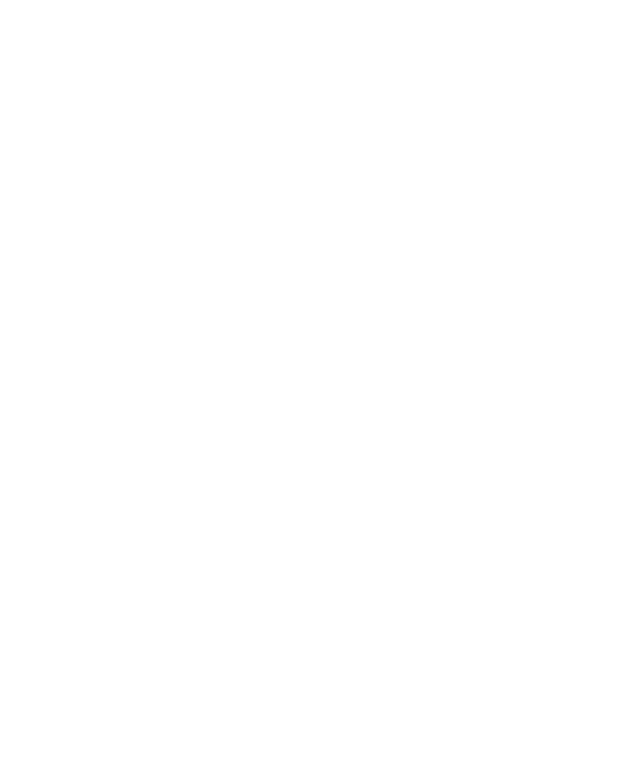
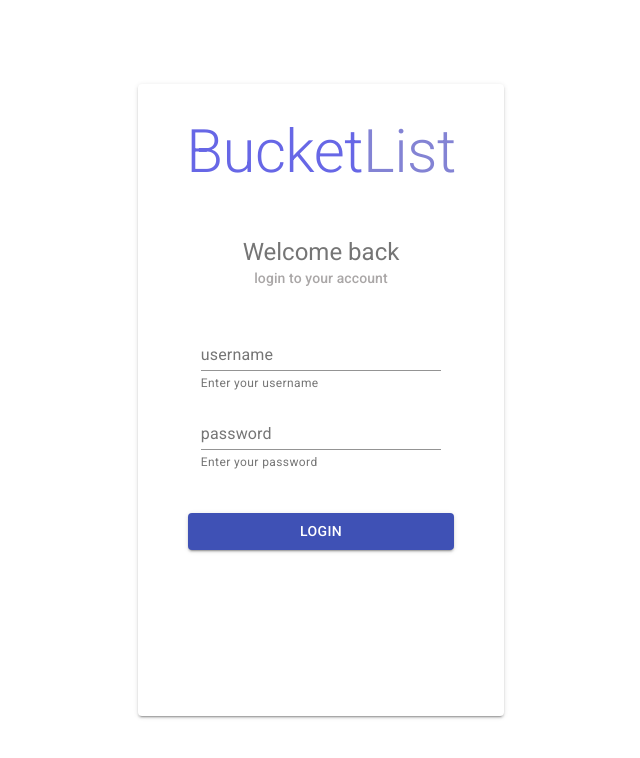
Before and after one commit to cziem/bucketlist, a React (Create React App) app in the folder client/: page /login in a window 1280 px wide. Shown: the top 758 px of the page, without its empty margins (319-959 px from the left). Built offline with nearby package versions, Linux system fonts and the light colour scheme.

Commit message:
try logging in a user

```diff
--- a/client/package.json
+++ b/client/package.json
@@ -5,6 +5,7 @@
 	"dependencies": {
 		"@material-ui/core": "4.1.3",
 		"@material-ui/icons": "4.2.1",
+		"axios": "0.19.0",
 		"react": "^16.8.6",
 		"react-dom": "^16.8.6",
 		"react-router-dom": "5.0.1",
--- a/client/src/components/auth/Login.jsx
+++ b/client/src/components/auth/Login.jsx
@@ -0,0 +1,165 @@
+import React, { useState } from 'react';
+import { makeStyles } from '@material-ui/core/styles';
+import {
+	Grid,
+	Paper,
+	Typography,
+	Button,
+	Input,
+	FormControl,
+	InputLabel,
+	FormHelperText
+} from '@material-ui/core/';
+import isEmpty from '../../validation/isEmpty';
+import axios from 'axios';
+
+const Login = () => {
+	const classes = useStyles();
+	const initialState = {
+		username: '',
+		password: ''
+	};
+	const [{ username, password }, setState] = useState(initialState);
+
+	const handleChange = e => {
+		const { name, value } = e.target;
+		setState(prevState => ({ ...prevState, [name]: value }));
+	};
+
+	const handleSubmit = e => {
+		e.preventDefault();
+
+		if (isEmpty(username) || isEmpty(password)) {
+			alert('You provided invalid creds');
+		} else {
+			const userDetails = {
+				username,
+				password
+			};
+
+			axios
+				.post('/auth/login', userDetails)
+				.then(res => {
+					console.log(res.data);
+				})
+				.catch(err => {
+					console.log(err.response.data);
+				});
+		}
+
+		clearState();
+	};
+
+	const clearState = () => setState({ ...initialState });
+
+	return (
+		<div className={classes.root}>
+			<Grid container>
+				<Grid item xs={12} className={classes.main}>
+					<Paper className={classes.paper} elevation={2}>
+						<Typography variant="h2" className={classes.title}>
+							<span style={{ color: '#6767e6' }}>Bucket</span>
+							<span style={{ color: '#8383d4' }}>List</span>
+						</Typography>
+
+						<div className={classes.leadText}>
+							<Typography variant="h5" className={classes.lead}>
+								Welcome back
+							</Typography>
+							<Typography variant="subtitle2" className={classes.subTitle}>
+								login to your account{' '}
+							</Typography>
+						</div>
+
+						<form onSubmit={handleSubmit} className={classes.form}>
+							<div className={classes.inputGroup}>
+								<FormControl className={classes.formControl}>
+									<InputLabel htmlFor="username">username</InputLabel>
+									<Input
+										id="username"
+										name="username"
+										value={username}
+										onChange={handleChange}
+									/>
+									<FormHelperText id="username">
+										Enter your username
+									</FormHelperText>
+								</FormControl>
+							</div>
+							<div className={classes.inputGroup}>
+								<FormControl className={classes.formControl}>
+									<InputLabel htmlFor="password">password</InputLabel>
+									<Input
+										id="password"
+										name="password"
+										type="password"
+										value={password}
+										onChange={handleChange}
+									/>
+									<FormHelperText id="username">
+										Enter your password
+									</FormHelperText>
+								</FormControl>
+							</div>
+
+							<Button
+								className={classes.btn}
+								variant="contained"
+								color="primary"
+								fullWidth
+								type="submit"
+							>
+								login
+							</Button>
+						</form>
+					</Paper>
+				</Grid>
+			</Grid>
+		</div>
+	);
+};
+
+/* Styles */
+const useStyles = makeStyles(theme => ({
+	root: {
+		flexGrow: 1
+	},
+	main: {
+		display: 'flex',
+		alignItems: 'center',
+		justifyContent: 'center',
+		width: '85%',
+		height: '100vh'
+	},
+	paper: {
+		padding: theme.spacing(2),
+		textAlign: 'center',
+		color: theme.palette.text.secondary,
+		height: '75%'
+	},
+	title: {
+		padding: '1rem 2rem 2rem'
+	},
+	leadText: {
+		marginTop: '1rem'
+	},
+	subTitle: {
+		color: '#aaa7a7'
+	},
+	form: {
+		width: '80%',
+		margin: '10% auto'
+	},
+	inputGroup: {
+		display: 'block',
+		marginBottom: '.5rem'
+	},
+	formControl: {
+		width: '90%'
+	},
+	btn: {
+		margin: '2rem 0'
+	}
+}));
+
+export default Login;
--- a/client/src/routes/routes.jsx
+++ b/client/src/routes/routes.jsx
@@ -2,11 +2,15 @@
 import { BrowserRouter, Route, Switch } from 'react-router-dom';
 import Welcome from '../views/welcome';
 import App from '../components/App';
+import Login from '../components/auth/Login';
+import Signup from '../components/auth/Signup';
 
 const Routes = () => (
 	<BrowserRouter>
 		<Switch>
 			<Route exact path="/" component={Welcome} />
+			<Route exact path="/login" component={Login} />
+			<Route exact path="/signup" component={Signup} />
 			<Route exact path="/dashboard" component={App} />
 		</Switch>
 	</BrowserRouter>
--- /dev/null
+++ b/client/src/validation/isEmpty.js
@@ -0,0 +1,7 @@
+const isEmpty = value =>
+  value === undefined ||
+  value === null ||
+  (typeof value === "object" && Object.keys(value).length === 0) ||
+  (typeof value === "string" && value.trim().length === 0);
+
+export default isEmpty;
--- a/client/src/views/welcome.jsx
+++ b/client/src/views/welcome.jsx
@@ -32,6 +32,7 @@
 								size="large"
 								color="primary"
 								fullWidth
+								href="/login"
 							>
 								login
 							</Button>
@@ -40,6 +41,7 @@
 								color="secondary"
 								size="large"
 								fullWidth
+								href="/signup"
 							>
 								sign up
 							</Button>
```
Also changed, not shown: 1 other file (tests, documents, lock files or other folders).
